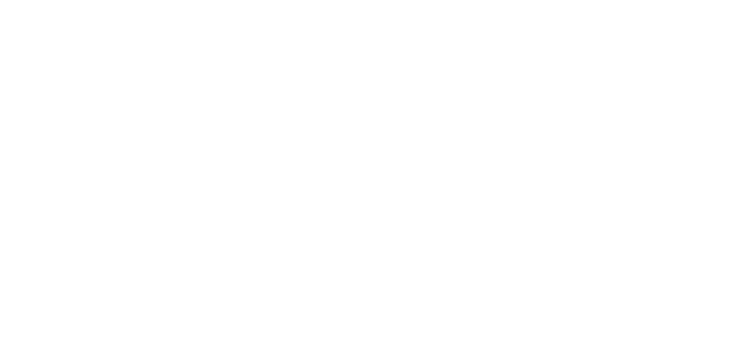
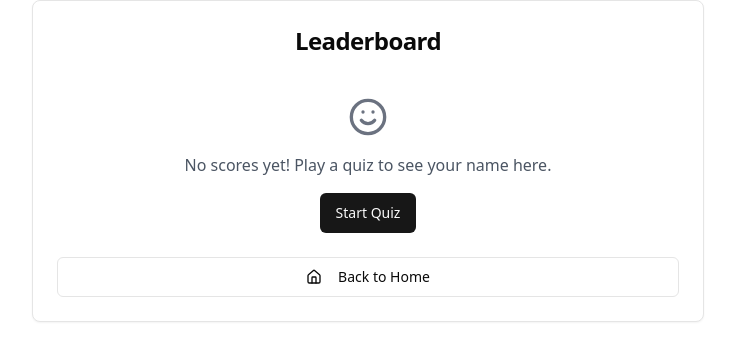
Before and after one commit to Nihil96/quiz-app, a React (Vite) app: page /leaderboard in a window 1280 px wide. Before the commit this address had no page. Shown: the top 360 px of the page, without its empty margins (272-1007 px from the left). Built offline with nearby package versions, Linux system fonts and the light colour scheme.

Commit message:
feat: add leaderboard page with player rankings and navigation

```diff
--- a/src/App.tsx
+++ b/src/App.tsx
@@ -3,9 +3,14 @@
 import { useState } from "react"
 import Welcome from "./pages/welcome"
 import Quiz from "./pages/quiz"
+import Leaderboard from "./pages/leaderboard"
+import { PlayerScoreEntry } from "./types"
 
 function App() {
   const [username, setUsername] = useState("")
+  const [score, setScore] = useState(0)
+  const [leaderboard, setLeaderboard] = useState<PlayerScoreEntry[]>([])
+
   const navigate = useNavigate()
 
   const handleUsernameChange = (e: React.ChangeEvent<HTMLInputElement>) => {
@@ -20,6 +25,22 @@
     navigate("/quiz")
   }
 
+  const handleQuizComplete = () => {
+    const newLeaderboardEntry = {
+      username,
+      score,
+      timestamp: new Date().toISOString(),
+    }
+
+    const updatedLeaderboard = [...leaderboard, newLeaderboardEntry]
+      .sort((a, b) => b.score - a.score)
+      .slice(0, 10)
+
+    setLeaderboard(updatedLeaderboard)
+    localStorage.setItem("quizLeaderboard", JSON.stringify(updatedLeaderboard))
+    navigate("results")
+  }
+
   return (
     <Routes>
       <Route
@@ -32,7 +53,27 @@
           />
         }
       />
-      <Route path="/quiz" element={<Quiz />} />
+      <Route
+        path="/quiz"
+        element={
+          <Quiz
+            score={score}
+            setScore={setScore}
+            handleQuizComplete={handleQuizComplete}
+          />
+        }
+      />
+      <Route
+        path="/leaderboard"
+        element={
+          <Leaderboard
+            username={username}
+            score={score}
+            leaderboard={leaderboard}
+            setLeaderboard={setLeaderboard}
+          />
+        }
+      />
     </Routes>
   )
 }
--- /dev/null
+++ b/src/pages/leaderboard.tsx
@@ -0,0 +1,78 @@
+import { Card, CardContent, CardHeader, CardTitle } from "@/components/ui/card"
+import { Button } from "@/components/ui/button"
+import { useNavigate } from "react-router-dom"
+import { Home, Smile } from "lucide-react"
+import { useEffect } from "react"
+import { PlayerScoreEntry } from "@/types"
+
+interface LeaderboardProps {
+  username: string
+  score: number
+  leaderboard: PlayerScoreEntry[]
+  setLeaderboard: React.Dispatch<React.SetStateAction<PlayerScoreEntry[]>>
+}
+
+const Leaderboard = ({ setLeaderboard, leaderboard }: LeaderboardProps) => {
+  const navigate = useNavigate()
+
+  useEffect(() => {
+    const savedLeaderboard = localStorage.getItem("quizLeaderboard")
+    console.log(savedLeaderboard)
+    if (savedLeaderboard) {
+      setLeaderboard(JSON.parse(savedLeaderboard))
+    }
+  }, [setLeaderboard])
+
+  return (
+    <Card className="w-full max-w-2xl mx-auto">
+      <CardHeader>
+        <CardTitle className="text-2xl text-center mb-4">Leaderboard</CardTitle>
+      </CardHeader>
+      <CardContent>
+        {leaderboard.length > 0 ? (
+          <div className="space-y-4">
+            {leaderboard.map((entry, index) => (
+              <div
+                key={index}
+                className="flex items-center justify-between p-4 bg-gray-100 rounded-lg"
+              >
+                <div className="flex items-center">
+                  <div className="w-8 h-8 flex items-center justify-center font-bold">
+                    {index + 1}
+                  </div>
+                  <div className="ml-4">
+                    <div className="font-semibold">{entry.username}</div>
+                    <div className="text-sm text-gray-600">
+                      {new Date(entry.timestamp).toLocaleDateString()}
+                    </div>
+                  </div>
+                </div>
+                <div className="font-bold">{entry.score} pts</div>
+              </div>
+            ))}
+          </div>
+        ) : (
+          <div className="text-center space-y-4">
+            <Smile className="w-10 h-10 mx-auto text-gray-500" />
+            <p className="text-gray-600">
+              No scores yet! Play a quiz to see your name here.
+            </p>
+            <Button onClick={() => navigate("/quiz")} className="mt-4">
+              Start Quiz
+            </Button>
+          </div>
+        )}
+        <Button
+          onClick={() => navigate("/")}
+          className="mt-6 w-full"
+          variant="outline"
+        >
+          <Home className="mr-2" />
+          Back to Home
+        </Button>
+      </CardContent>
+    </Card>
+  )
+}
+
+export default Leaderboard
--- a/src/pages/quiz.tsx
+++ b/src/pages/quiz.tsx
@@ -8,12 +8,17 @@
 import { useQuery } from "@apollo/client"
 import { GET_COUNTRIES } from "@/graphql/queries/countriesQueries"
 
-const Quiz = () => {
+interface QuizProps {
+  score: number
+  setScore: React.Dispatch<React.SetStateAction<number>>
+  handleQuizComplete: () => void
+}
+
+const Quiz = ({ handleQuizComplete, score, setScore }: QuizProps) => {
   const [questions, setQuestions] = useState<Question[]>([])
   const [timeLeft, setTimeLeft] = useState(60)
   const [currentQuestionIndex, setCurrentQuestionIndex] = useState(0)
   const [selectedAnswer, setSelectedAnswer] = useState<string | null>()
-  const [score, setScore] = useState(0)
   const { data, loading, error } = useQuery(GET_COUNTRIES)
 
   const handleAnswerSelect = (answer: string) => {
@@ -38,9 +43,9 @@
       setTimeLeft(30)
     } else {
       console.log("Quiz ended. Your score is: ", score)
-      // TODO: Save score to leaderboard
+      handleQuizComplete()
     }
-  }, [currentQuestionIndex, questions.length, score])
+  }, [currentQuestionIndex, handleQuizComplete, questions.length, score])
 
   const generateQuestions = (countries: Country[]) => {
     const questionTypes = [
--- a/src/types/index.ts
+++ b/src/types/index.ts
@@ -25,3 +25,8 @@
   question: string
   type: QuestionType
 }
+export interface PlayerScoreEntry {
+  username: string
+  score: number
+  timestamp: string
+}
```
